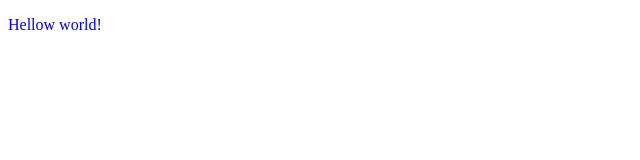
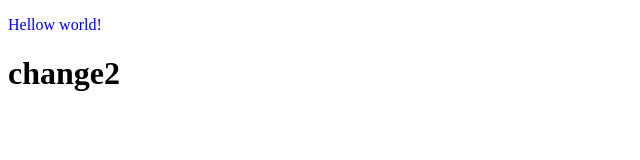
Before and after one commit to Sumon-048/Sumon-48, a plain HTML site: page index.html in a window 1280 px wide. Shown: the whole page, without its empty margins (0-640 px from the left). Drawn offline with Linux system fonts and the light colour scheme.

Commit message:
Changed some

```diff
--- a/index.html
+++ b/index.html
@@ -7,5 +7,6 @@
 </head>
 <body>
     <p style="color: blue;">Hellow world!</p>
+    <h1>change2</h1>
 </body>
 </html>
```
